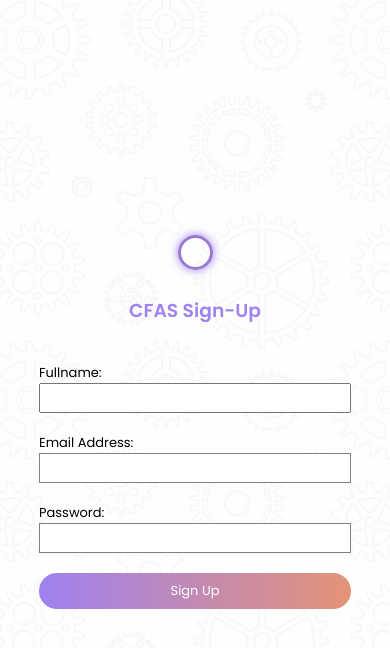
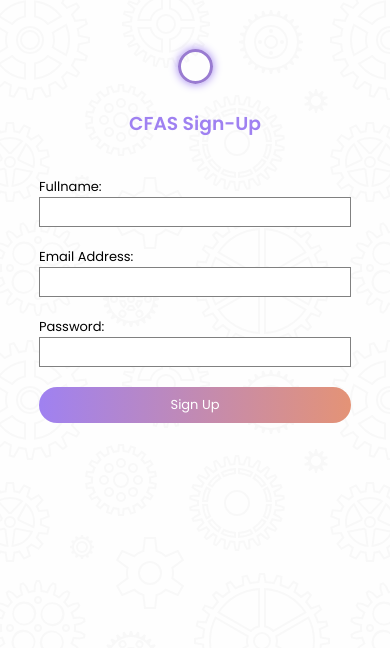
Before and after one commit to Moscolape/crime-app, a React (Create React App) app: page /sign-up in a window 390 px wide. Shown: the top 648 px of the page. Built offline with nearby package versions, Linux system fonts and the light colour scheme; a web font is replaced by a local one.

Commit message:
tweak the mobile styling a little bit

```diff
--- a/src/components/login-component/login-component.styles.css
+++ b/src/components/login-component/login-component.styles.css
@@ -130,6 +130,8 @@ button {
 
     .form-section {
         width: 100%;
+        justify-content: start;
+        margin-top: 25%;
     }
 
     form div {
@@ -137,7 +139,7 @@ button {
         margin-top: 30px;
     }
 
-    input[type='email'], input[type='password'] {
+    input[type='email'], input[type='password'], input[type='text'] {
         width: 100%;
         border: 1px solid gray;
     }
```
